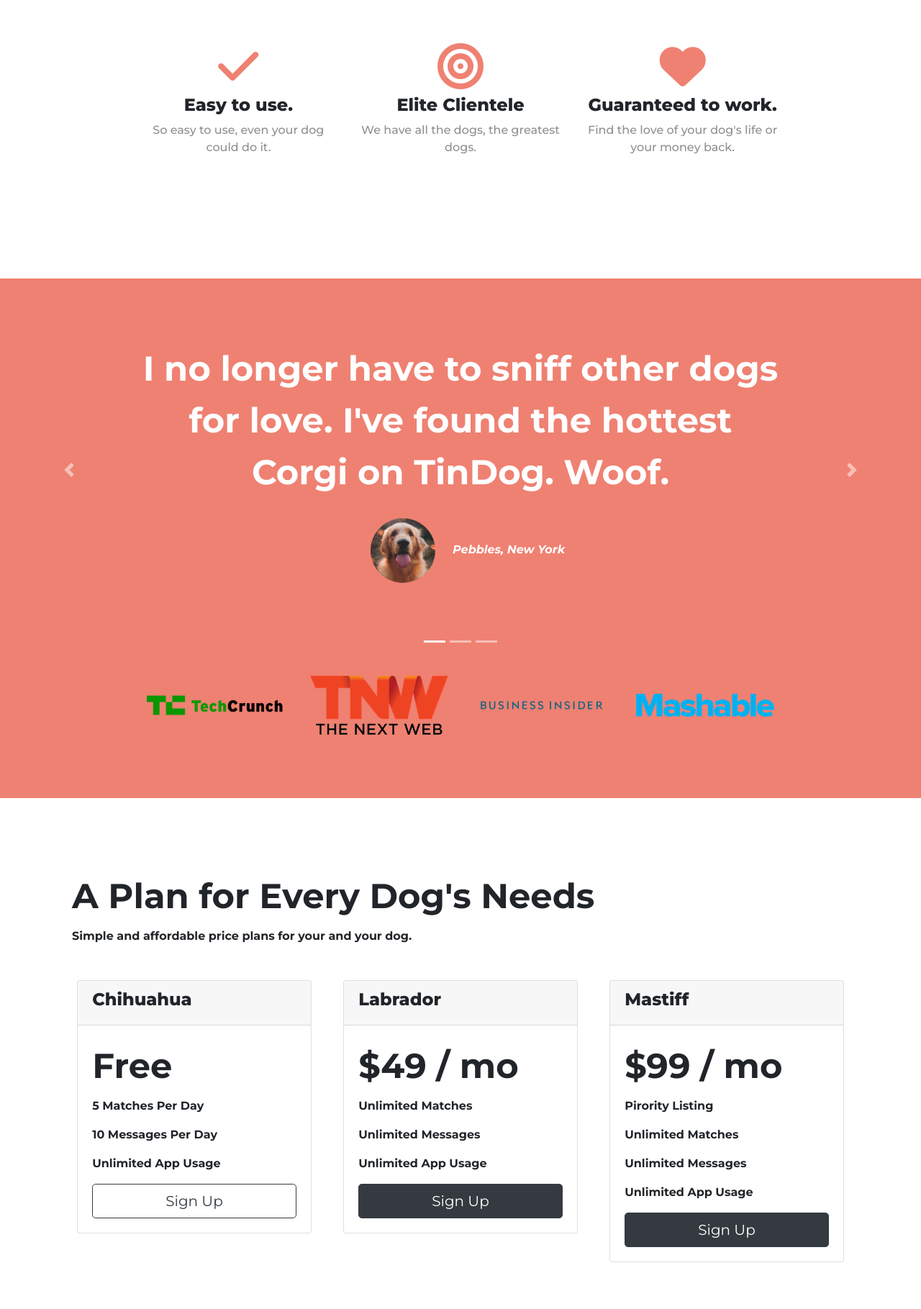
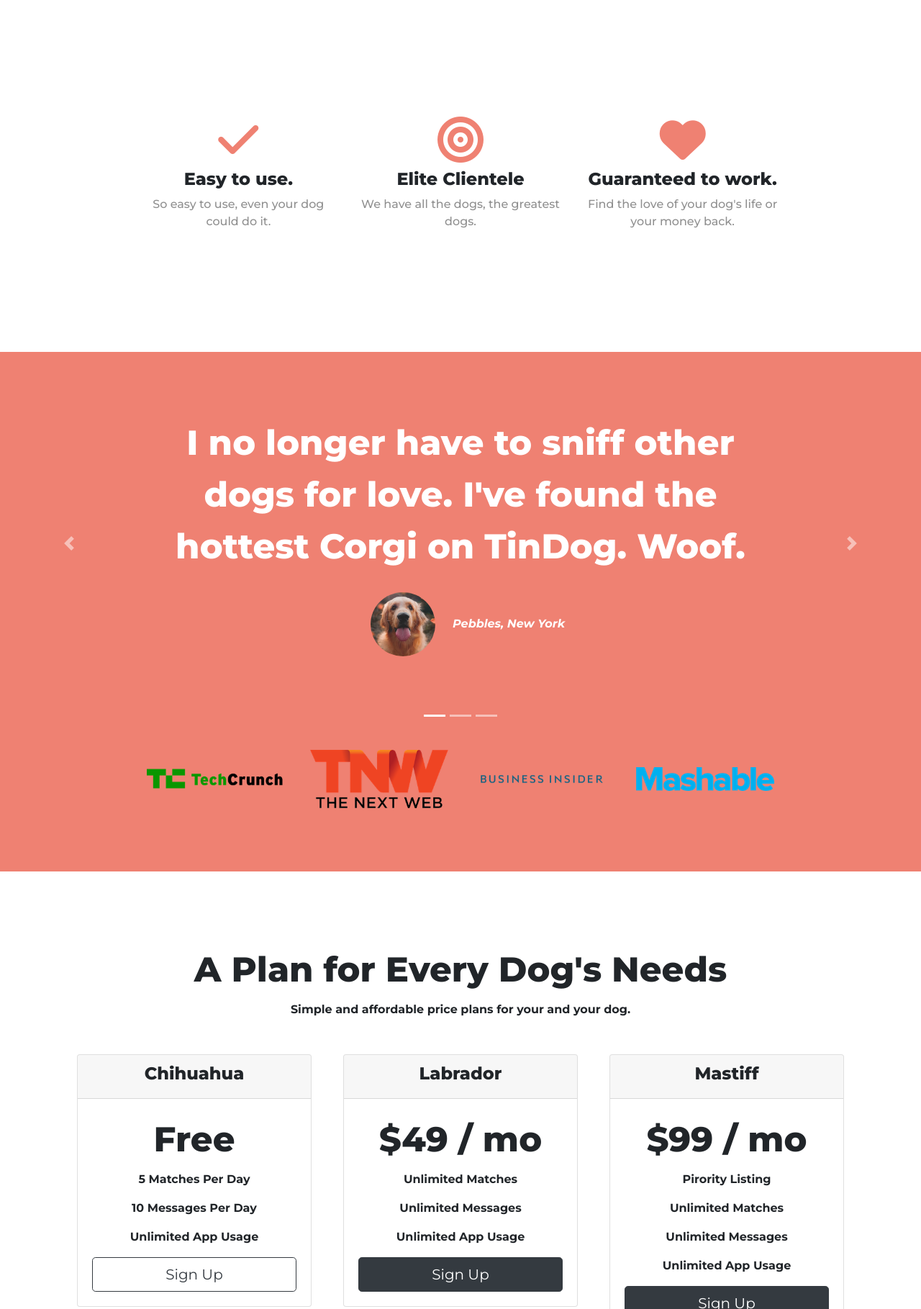
Before and after one commit to andrewliewkk/tindog, a plain HTML site: page index.html in a window 1280 px wide. Shown: the part 672-2491 px from the top of the page at 72% size. Drawn offline with nearby package versions, Linux system fonts and the light colour scheme.

Commit message:
refactor

```diff
--- a/css/styles.css
+++ b/css/styles.css
@@ -1,31 +1,60 @@
 body {
     font-family: 'Montserrat', sans-serif;
     font-weight: 700;
+    text-align: center;
 }
 
-h1 {
-    font-family: 'Montserrat', sans-serif;
+h1, h2, h3, h4, h5, h6 {
+    font-weight: 800;
+}
+
+
+h3 {
+    font-size: 1.5rem;
+    font-weight: 800;
+}
+
+/* Headings */
+
+.big-heading {
     font-size: 3.5rem;
     line-height: 1.5;
     font-weight: 900;
-
 }
 
-h2 {
-    font-family: 'Montserrat';
+.section-heading {
     font-size: 3rem;
     line-height: 1.5;
-    font-weight: 700;
 }
+
+/* Testimonial Section */
+
+.testimonial-text {
+    font-size: 3rem;
+    line-height: 1.5;
+}
+
+/* Pricing Section */
+
+.price-text {
+    font-size: 3rem;
+    line-height: 1.5;
+}
+
 
 #title {
     background-color: #ff4c68;
     color: white;
     position: relative;
+    text-align: left;
+}
+
+#title .container-fluid {
+    padding: 7% 15%;
 }
 
 .container-fluid {
-    padding: 3% 15% 7%;
+    padding: 7% 15%;
 }
 
 
@@ -64,10 +93,7 @@ h2 {
 }
 
 /* features */
-h3 {
-    font-size: 1.5rem;
-    font-weight: 800;
-}
+
 
 .light-text {
     color: #8f8f8f;
@@ -83,7 +109,6 @@ h3 {
 }
 
 #features {
-    text-align: center;
     padding: 5% 0%;
     background-color: white;
     position: relative;
@@ -97,8 +122,6 @@ i {
 /* Testimonials */
 
 #testimonials {
-
-    text-align: center;
     background-color: #ef8172;
     color: white;
 }
@@ -110,7 +133,6 @@ i {
 }
 
 #press {
-    text-align: center;
     background-color: #ef8172;
     color: white;
     padding-bottom: 3%;
@@ -121,9 +143,6 @@ i {
     margin: 20px 15px 50px;
 }
 
-.carousel-item {
-    padding: 7% 15%;
-}
 
 #pricing {
     padding: 100px;
@@ -146,9 +165,7 @@ i {
 /* CTA */
 #cta {
     background-color: #ff4c68;
-    color: white;
-    padding: 7% 15%;
-    text-align: center;
+    color: white;;
 }
 
 .cta_line {
@@ -159,7 +176,6 @@ i {
 }
 
 #footer {
-    text-align: center;
     padding: 50px 0px;
 }
 
--- a/index.html
+++ b/index.html
@@ -71,7 +71,7 @@
 
       <div class="row">
         <div class="col-lg-6">
-          <h1>Meet new and interesting dogs nearby.</h1>
+          <h1 class="big-heading">Meet new and interesting dogs nearby.</h1>
           <button type="button" class="btn btn-dark btn-lg download-btn"><i class="fa fa-apple"></i> Download</button>
           <button type="button" class="btn btn-outline-light btn-lg download-btn"><img src="images/google-play.svg"
               style="height: 25px;" alt=""> Download</button>
@@ -125,12 +125,13 @@
         <li data-target="#carouselExampleIndicators" data-slide-to="2"></li>
       </ol>
       <div class="carousel-inner">
-        <div class="carousel-item active">
-          <h2>I no longer have to sniff other dogs for love. I've found the hottest Corgi on TinDog. Woof.</h2>
+        <div class="carousel-item active container-fluid">
+          <h2 class="testimonial-text">I no longer have to sniff other dogs for love. I've found the hottest Corgi on
+            TinDog. Woof.</h2>
           <img class="testimonials" src="images/dog-img.jpg" alt="dog-profile">
           <em>Pebbles, New York</em>
         </div>
-        <div class="carousel-item">
+        <div class="carousel-item container-fluid">
           <h2 class="testimonial-text">My dog used to be so lonely, but with TinDog's help, they've found the love of
             their life. I think.</h2>
           <img class="testimonials" src="images/lady-img.jpg" alt="lady-profile">
@@ -170,7 +171,7 @@
 
   <section id="pricing">
 
-    <h2>A Plan for Every Dog's Needs</h2>
+    <h2 class="section-heading">A Plan for Every Dog's Needs</h2>
     <p>Simple and affordable price plans for your and your dog.</p>
 
     <div class="row">
@@ -180,7 +181,7 @@
             <h3>Chihuahua</h3>
           </div>
           <div class="card-body">
-            <h2>Free</h2>
+            <h2 class="price-text">Free</h2>
             <p>5 Matches Per Day</p>
             <p>10 Messages Per Day</p>
             <p>Unlimited App Usage</p>
@@ -194,7 +195,7 @@
             <h3>Labrador</h3>
           </div>
           <div class="card-body">
-            <h2>$49 / mo</h2>
+            <h2 class="price-text">$49 / mo</h2>
             <p>Unlimited Matches</p>
             <p>Unlimited Messages</p>
             <p>Unlimited App Usage</p>
@@ -208,7 +209,7 @@
             <h3>Mastiff</h3>
           </div>
           <div class="card-body">
-            <h2>$99 / mo</h2>
+            <h2 class="price-text">$99 / mo</h2>
             <p>Pirority Listing</p>
             <p>Unlimited Matches</p>
             <p>Unlimited Messages</p>
@@ -226,12 +227,13 @@
   <!-- Call to Action -->
 
   <section id="cta">
+    <div class="container-fluid">
+      <h3 class="cta_line">Find the True Love of Your Dog's Life Today.</h3>
+      <button type="button" class="btn btn-dark btn-lg download-btn"><i class="fa fa-apple"></i> Download</button>
+      <button type="button" class="btn btn-outline-light btn-lg download-btn"><img src="images/google-play.svg"
+          style="height: 25px;" alt=""> Download</button>
 
-    <h3 class="cta_line">Find the True Love of Your Dog's Life Today.</h3>
-    <button type="button" class="btn btn-dark btn-lg download-btn"><i class="fa fa-apple"></i> Download</button>
-    <button type="button" class="btn btn-outline-light btn-lg download-btn"><img src="images/google-play.svg"
-        style="height: 25px;" alt=""> Download</button>
-
+    </div>
   </section>
 
 
```
Also changed, not shown: 3 other files.
